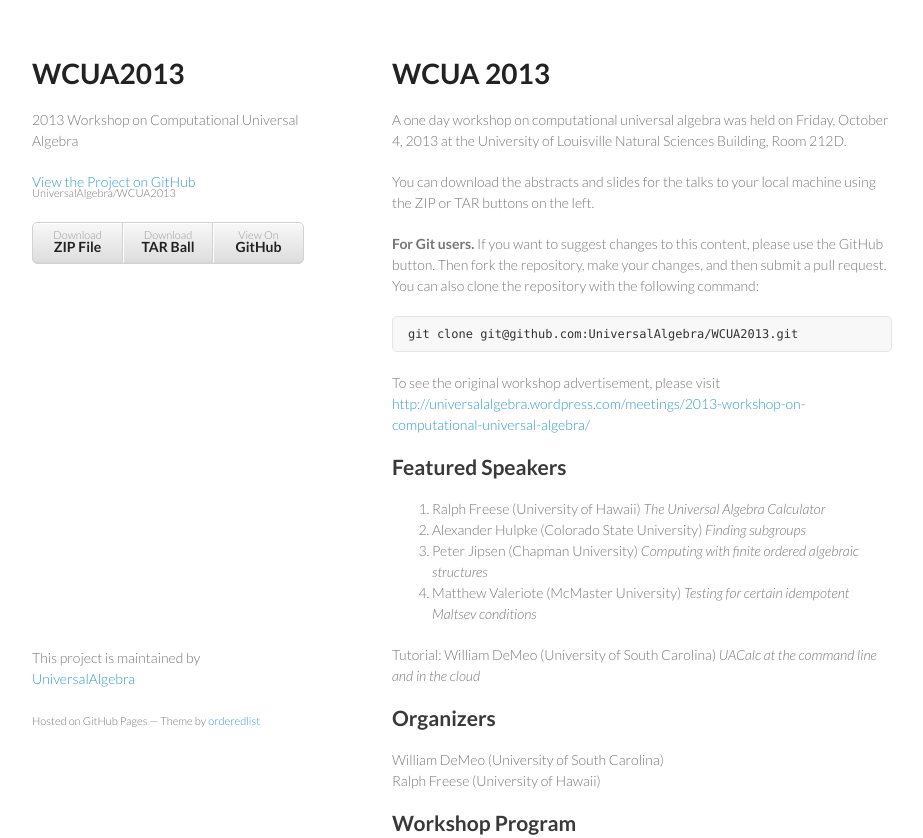
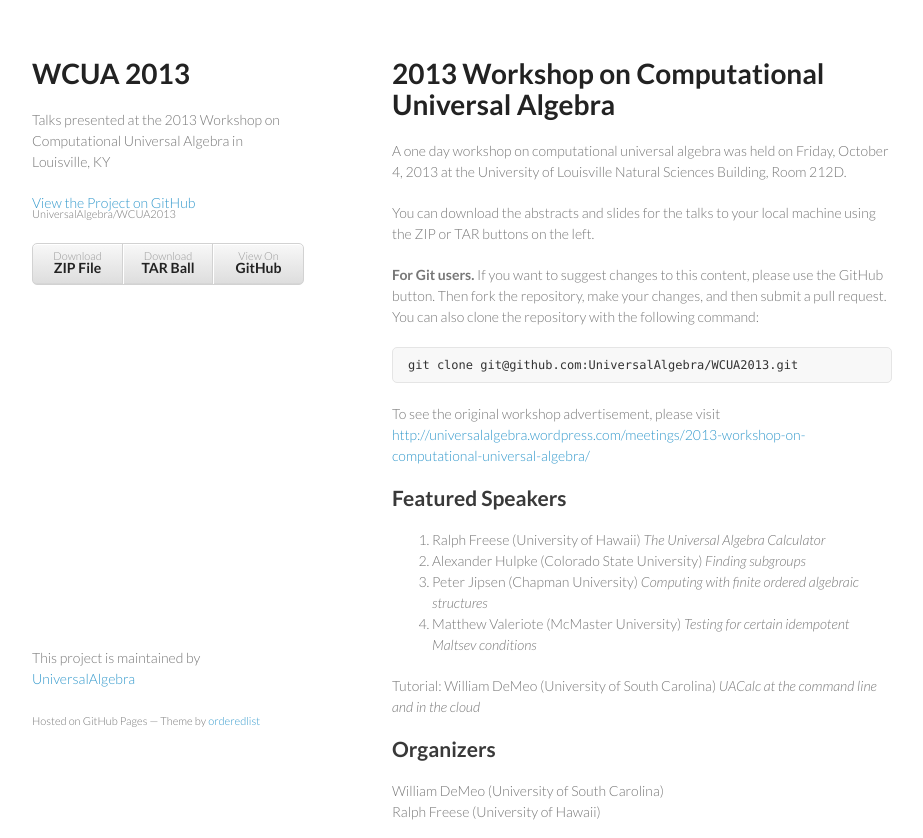
Before and after one commit to UniversalAlgebra/WCUA2013, a plain HTML site: page index.html in a window 1280 px wide. Shown: the top 838 px of the page, without its empty margins (178-1101 px from the left). Drawn offline with Linux system fonts and the light colour scheme.

Commit message:
minor mods

```diff
--- a/index.html
+++ b/index.html
@@ -15,8 +15,8 @@
   <body>
     <div class="wrapper">
       <header>
-        <h1>WCUA2013</h1>
-        <p>2013 Workshop on Computational Universal Algebra</p>
+        <h1>WCUA 2013</h1>
+        <p>Talks presented at the 2013 Workshop on Computational Universal Algebra in Louisville, KY</p>
 
         <p class="view"><a href="https://github.com/UniversalAlgebra/WCUA2013">View the Project on GitHub <small>UniversalAlgebra/WCUA2013</small></a></p>
 
@@ -29,7 +29,7 @@
       </header>
       <section>
         <h1>
-<a name="wcua-2013" class="anchor" href="#wcua-2013"><span class="octicon octicon-link"></span></a>WCUA 2013</h1>
+<a name="wcua-2013" class="anchor" href="#wcua-2013"><span class="octicon octicon-link"></span></a>2013 Workshop on Computational Universal Algebra</h1>
 
 <p>A one day workshop on computational universal algebra was held on Friday,
 October 4, 2013 at the University of Louisville Natural Sciences Building, Room 212D. </p>
```
